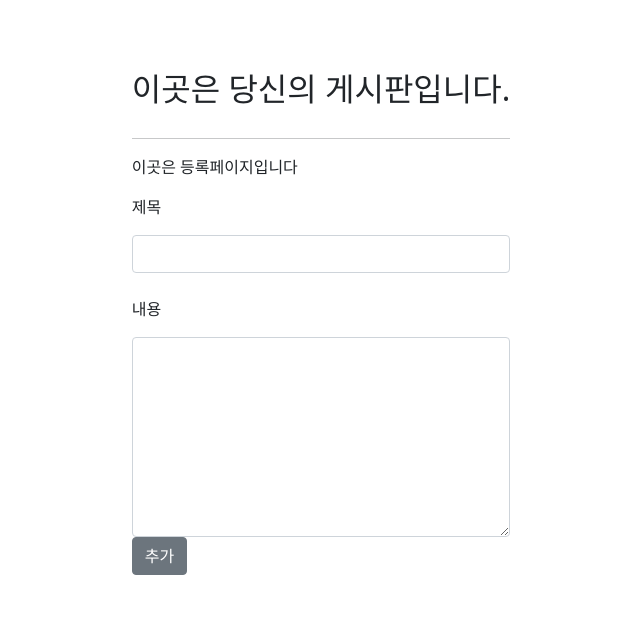
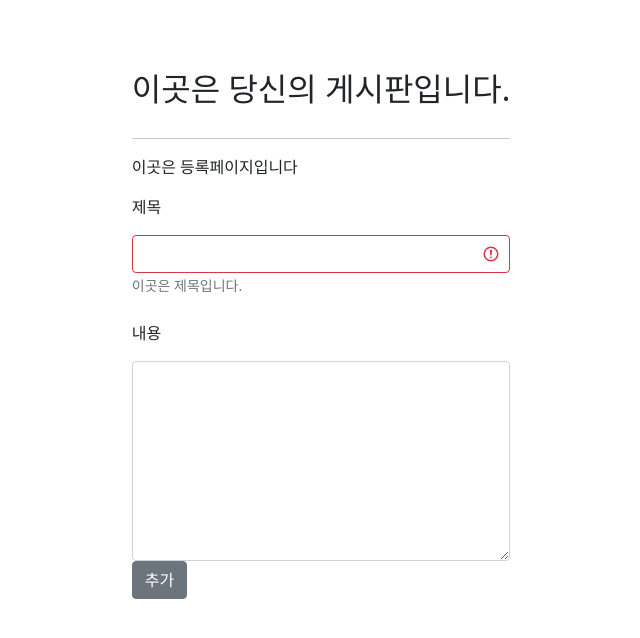
Before and after one commit to KChanHyeok/vue_list, a Vue app: page /listcreate in a window 1280 px wide. Shown: the top 638 px of the page, without its empty margins (319-959 px from the left). Built offline with nearby package versions, Linux system fonts and the light colour scheme.

Commit message:
create에 input을  bootstrap 형식변경

```diff
--- a/src/pages/lists/ListCreate.vue
+++ b/src/pages/lists/ListCreate.vue
@@ -2,16 +2,36 @@
   <div>
     <p>이곳은 등록페이지입니다</p>
     <p>제목</p>
-    <b-form-input class='titleText' v-model='titleText' trim></b-form-input><br>
-    <p>내용</p>
-    <b-form-textarea class='contentsText' v-model='contentsText'></b-form-textarea>
-    <b-button @click='addList'>추가</b-button>
+    <b-form-input
+    id='input-live'
+    class='titleText'
+    v-model='titleText'
+    :state='titleState'
+    aria-describedby='input-live-help input-live-feedback'
+    trim
+    >
+    </b-form-input>
+    <div>
+      <b-form-invalid-feedback id='input-live-feedback'> 2글자 이상 작성해주세요 </b-form-invalid-feedback>
+      <b-form-text id='input-live-help'>이곳은 제목입니다.</b-form-text>
+    </div>
+    <br>
+    <div>
+      <p>내용</p>
+      <b-form-textarea class='contentsText' v-model='contentsText'></b-form-textarea>
+    </div>
+      <b-button @click='addList'>추가</b-button>
   </div>
 </template>
 
 <script>
 
 export default {
+  computed: {
+    titleState() {
+      return this.titleText.length > 1 ? true : false
+    }
+  },
   data(){
     return{
       titleText:'',
--- a/src/store/modules/list.js
+++ b/src/store/modules/list.js
@@ -46,7 +46,6 @@ export default {
       })
       state.lists[index] = payload
       localStorage.setItem('list', JSON.stringify(state.lists))
-      localStorage.setItem('listsInfo', JSON.stringify(state.listInfo))
     }
   },
   actions: {
```
Also changed, not shown: src/pages/lists/ListUpdate.vue (+6 -2 lines).
